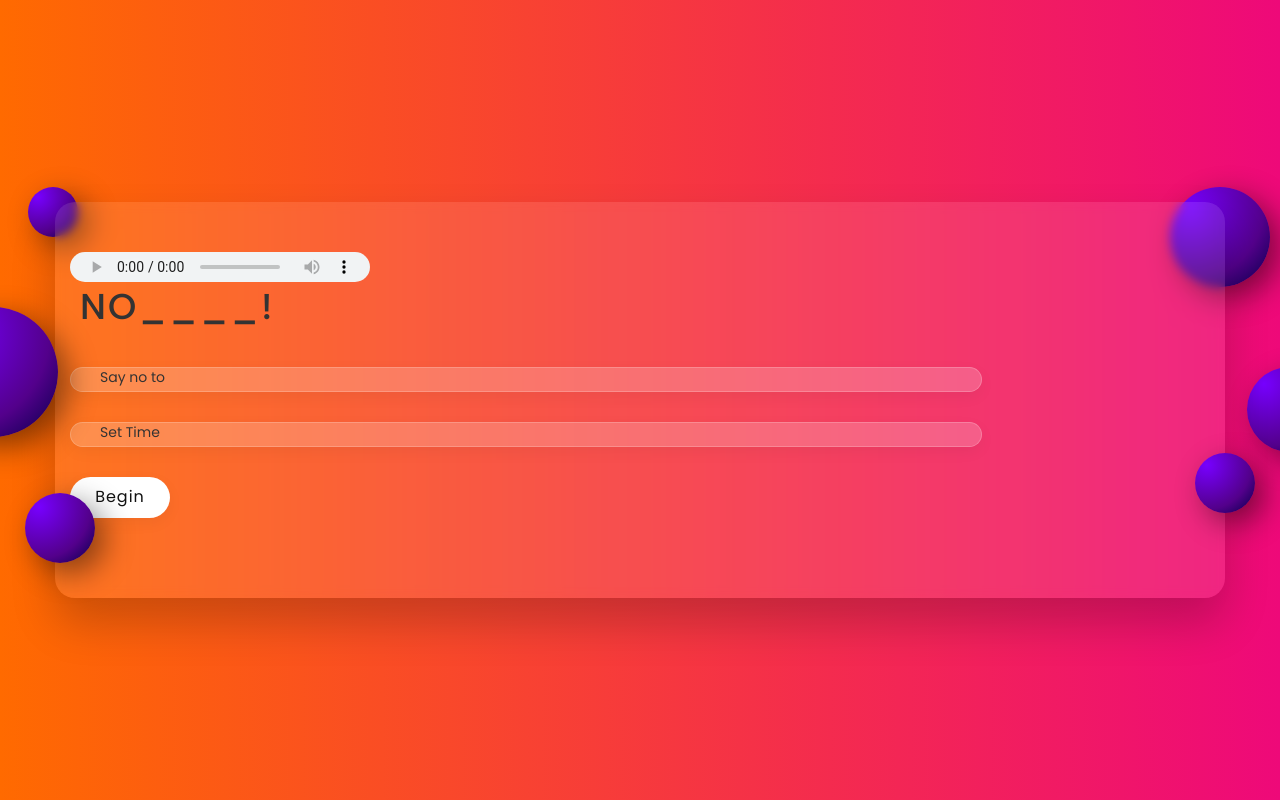
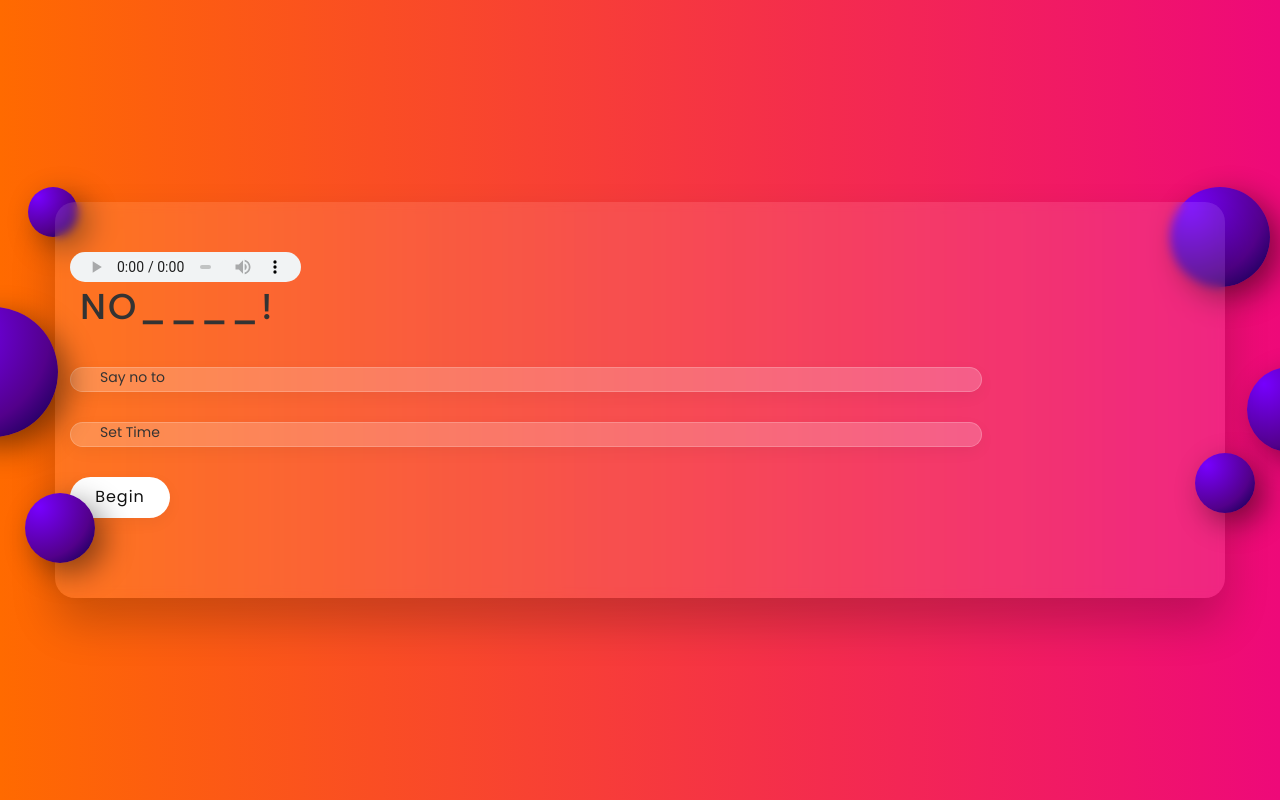
Before and after one commit to UtpalDas6/NO____, a plain HTML site: page index.html in a window 1280 px wide. Shown: the top 800 px of the page. Drawn offline with nearby package versions, Linux system fonts and the light colour scheme.

Commit message:
Update index.html

```diff
--- a/index.html
+++ b/index.html
@@ -24,7 +24,7 @@ body{
 
 }
 audio {
-    width: 300px;
+    width: 231px;
     height: 30px;
 }
 img{
```
